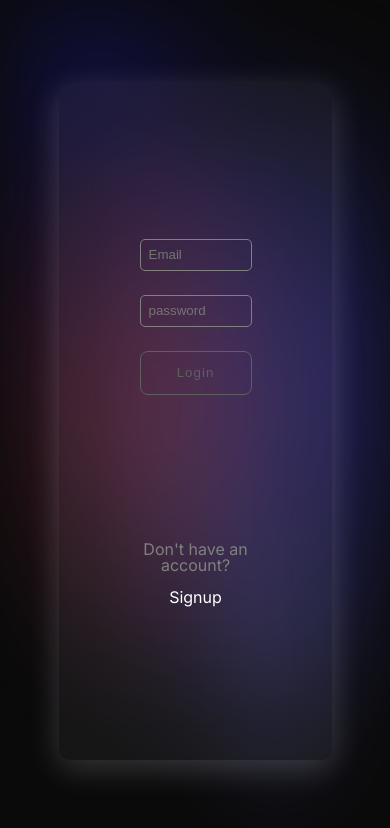
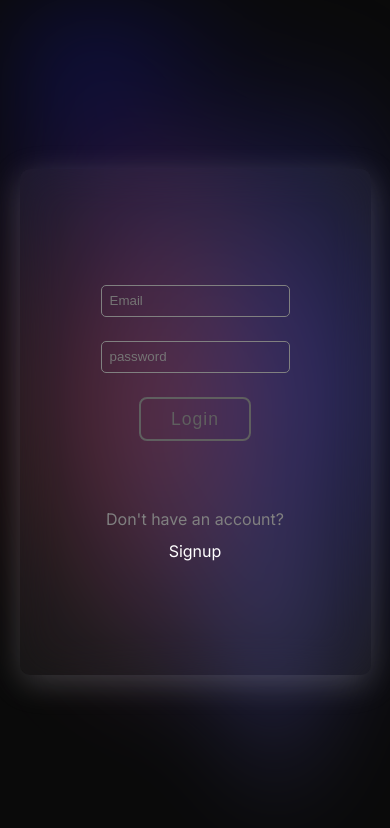
Before and after one commit to mertthesamael/kartaca-task, a Next.js app in the folder frontend/: page /login in a window 390 px wide. Shown: the top 828 px of the page. Built offline with nearby package versions, Linux system fonts and the light colour scheme; no server answers; the database is empty.

Commit message:
-minor ui changes and bug fixes  -Responsive design  -Bidding sequence

```diff
--- a/frontend/components/AuctionCard/style.module.scss
+++ b/frontend/components/AuctionCard/style.module.scss
@@ -135,7 +135,7 @@
                     width: 100%;
                     color: white;
                     & h1 {
-                        text-decoration: underline;
+                        font-weight: bolder;
                     }
                 }
 
@@ -171,7 +171,7 @@
                     width: 100%;
                     gap:0.5rem;
                     justify-content: center;
-                    align-items: flex-end;
+                    align-items: center;
                     height: max-content;
                 }
             }
--- a/frontend/components/AuctionCard/test.js
+++ b/frontend/components/AuctionCard/test.js
@@ -1,6 +1,6 @@
 const { render, screen } = require("@testing-library/react");
 import { UserContextWrapper } from "@/store/userContext";
-import {AuctionCard}from "./index";
+import { AuctionCard }from "./index";
 
 jest.mock("next/navigation", () => {
     return {
--- a/frontend/components/BidForm/index.js
+++ b/frontend/components/BidForm/index.js
@@ -11,7 +11,7 @@ const BidForm = ({ item }) => {
   const { currentUser } = useContext(UserContext);
   const bidHandler = async (e) => {
     e.preventDefault();
-    if(item.lastBid.amount>e.target.amount.value){
+    if(item.lastBid.amount>=e.target.amount.value){
       return toast.error("Bid amount must be greater then recent one.")
     }
     try{
--- a/frontend/components/Buttons/MainButton/style.module.scss
+++ b/frontend/components/Buttons/MainButton/style.module.scss
@@ -3,7 +3,7 @@
     min-width: 7rem;
     height: 2.8rem;
     background-color: transparent;
-    border: 1px solid rgb(95, 95, 95);
+    border: 2px solid rgb(95, 95, 95);
     color: rgb(95, 95, 95);
     border-radius: 8px;
     letter-spacing: 1px;
@@ -12,9 +12,10 @@
     align-items: center;
     justify-content: center;
     gap: 0.2rem;
+    font-size: 1.1rem;
     &:hover {
         cursor: pointer;
-        border: 1px solid white;
+        border: 2px solid white;
         color: white;
     }
 }
--- a/frontend/containers/loginpage-container/index.js
+++ b/frontend/containers/loginpage-container/index.js
@@ -1,21 +1,21 @@
-import LoginForm from "@/components/LoginForm"
-import styles from "./style.module.scss"
-import Link from "next/link"
-
-
-
+import LoginForm from "@/components/LoginForm";
+import styles from "./style.module.scss";
+import Link from "next/link";
 
 const LoginPageContainer = () => {
+  return (
+    <div className={styles.loginPageContainer}>
+      <LoginForm />
+      <div style={{ textAlign: "center" }}>
+        <p style={{ color: "grey", marginBottom: "1rem" }}>
+          Don't have an account?
+        </p>
+        <Link style={{ color: "white", textDecoration: "none" }} href="/signup">
+          Signup
+        </Link>
+      </div>
+    </div>
+  );
+};
 
-    return(
-        <div className={styles.loginPageContainer}>
-            <LoginForm />
-            <div style={{textAlign:'center',}}>
-            <p style={{color:'grey',marginBottom:'1rem'}}>Don't have an account?</p>
-            <Link style={{color:'white', textDecoration:'none'}} href='/signup'>Signup</Link>
-            </div>
-        </div>
-    )
-}
-
-export default LoginPageContainer
+export default LoginPageContainer;
--- a/frontend/containers/loginpage-container/style.module.scss
+++ b/frontend/containers/loginpage-container/style.module.scss
@@ -18,8 +18,8 @@
 
 @media screen and (max-width:720px) {
     .loginPageContainer{
-        width: 70vw;
-        height: 80vh;
+        width: 90vw;
+        height: 60vh;
     }
 
 }
--- a/frontend/containers/signuppage-container/index.js
+++ b/frontend/containers/signuppage-container/index.js
@@ -11,7 +11,7 @@ const SignupPageContainer = () => {
             <SignupForm />
             <div style={{textAlign:'center'}}>
             <p style={{color:'grey', marginBottom:'1rem'}}>Already have an account?</p>
-            <Link style={{color:'white', textDecoration:'none'}} href='/login'>Login!</Link>
+            <Link style={{color:'white', textDecoration:'none'}} href='/login'>Login</Link>
             </div>
         </div>
     )
--- a/frontend/containers/signuppage-container/style.module.scss
+++ b/frontend/containers/signuppage-container/style.module.scss
@@ -18,7 +18,7 @@
 
 @media screen and (max-width:720px) {
     .signupPageContainer{
-        width: 70vw;
+        width: 90vw;
         height: 80vh;
     }
 
--- a/frontend/containers/welcomer-container/style.module.scss
+++ b/frontend/containers/welcomer-container/style.module.scss
@@ -49,7 +49,7 @@
     .welcomerContainer{
         flex-direction: column;
         height: 100%;
-
+        zoom: 0.8;
          &__img{
              display: none!important;
          }
```
Also changed, not shown: frontend/components/ProfileHandler/index.js (+3 -4 lines), frontend/components/LoginForm/style.module.scss (line endings or trailing spaces).
